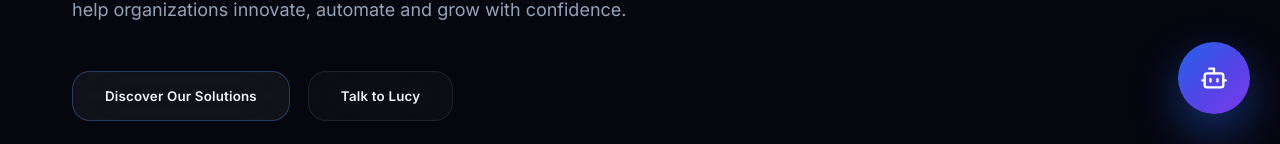
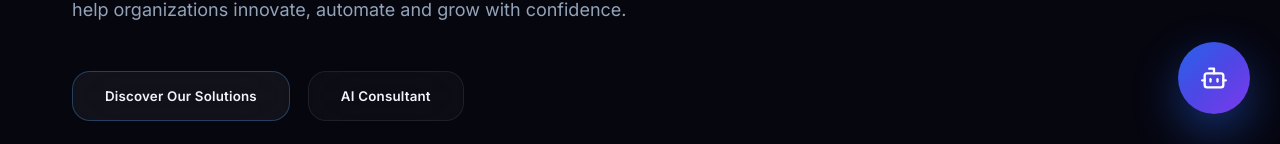
Before and after one commit to fulmentechnology-afk/futureforge-ai, a React (Vite) app: page / in a window 1280 px wide. Shown: the part 656-800 px from the top of the page. Built offline with nearby package versions, Linux system fonts and the light colour scheme.

Commit message:
Update Hero CTA to AI Consultant

```diff
--- a/src/components/Home/HeroContent.tsx
+++ b/src/components/Home/HeroContent.tsx
@@ -51,9 +51,14 @@ export default function HeroContent() {
             Discover Our Solutions
           </button>
 
-          <button className="btn-glass btn-glass-secondary">
-            Talk to Lucy
-          </button>
+          <button
+  className="btn-glass btn-glass-secondary"
+  onClick={() => {
+    window.dispatchEvent(new Event("open-lucy"));
+  }}
+>
+  AI Consultant
+</button>
         </div>
       </div>
     );
```
